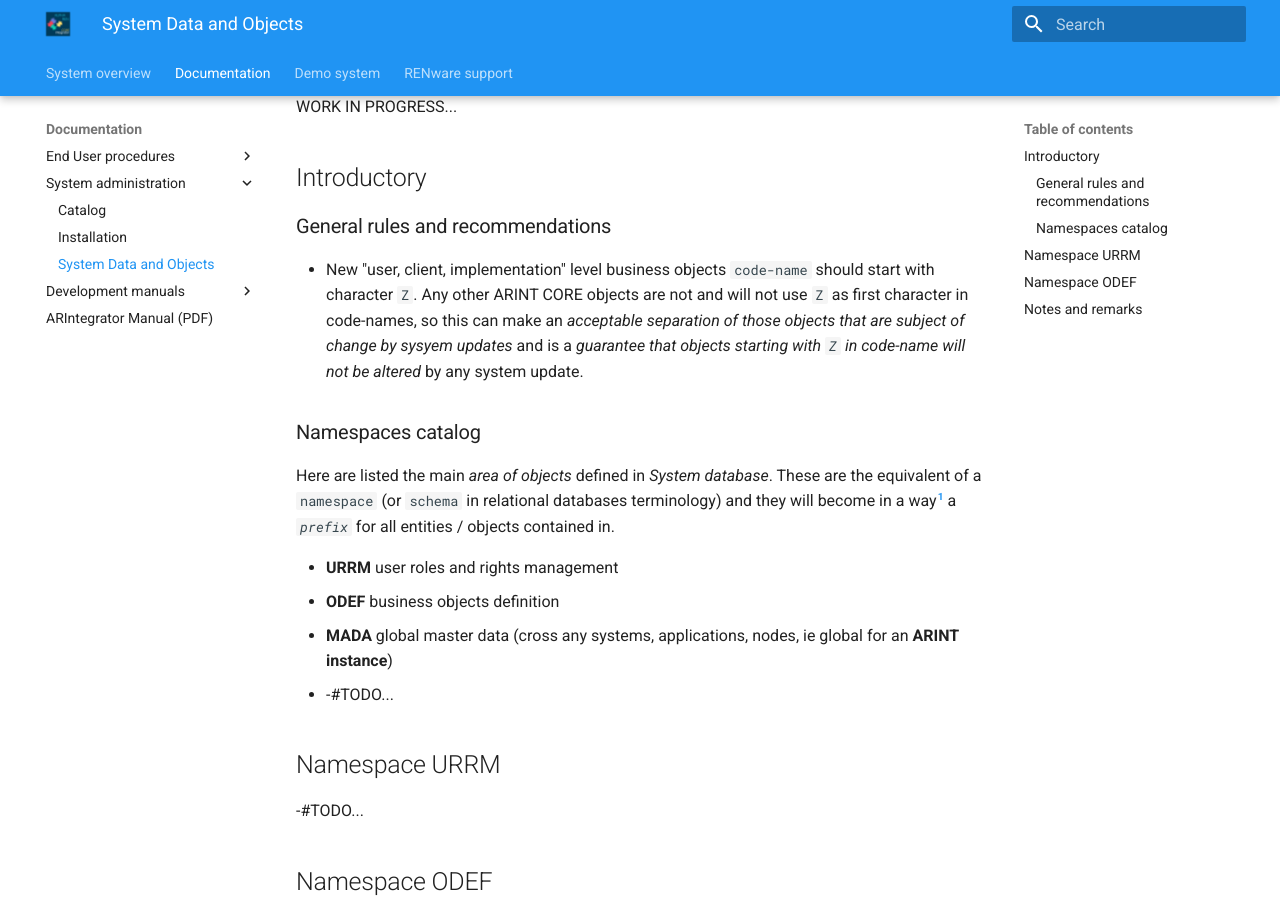
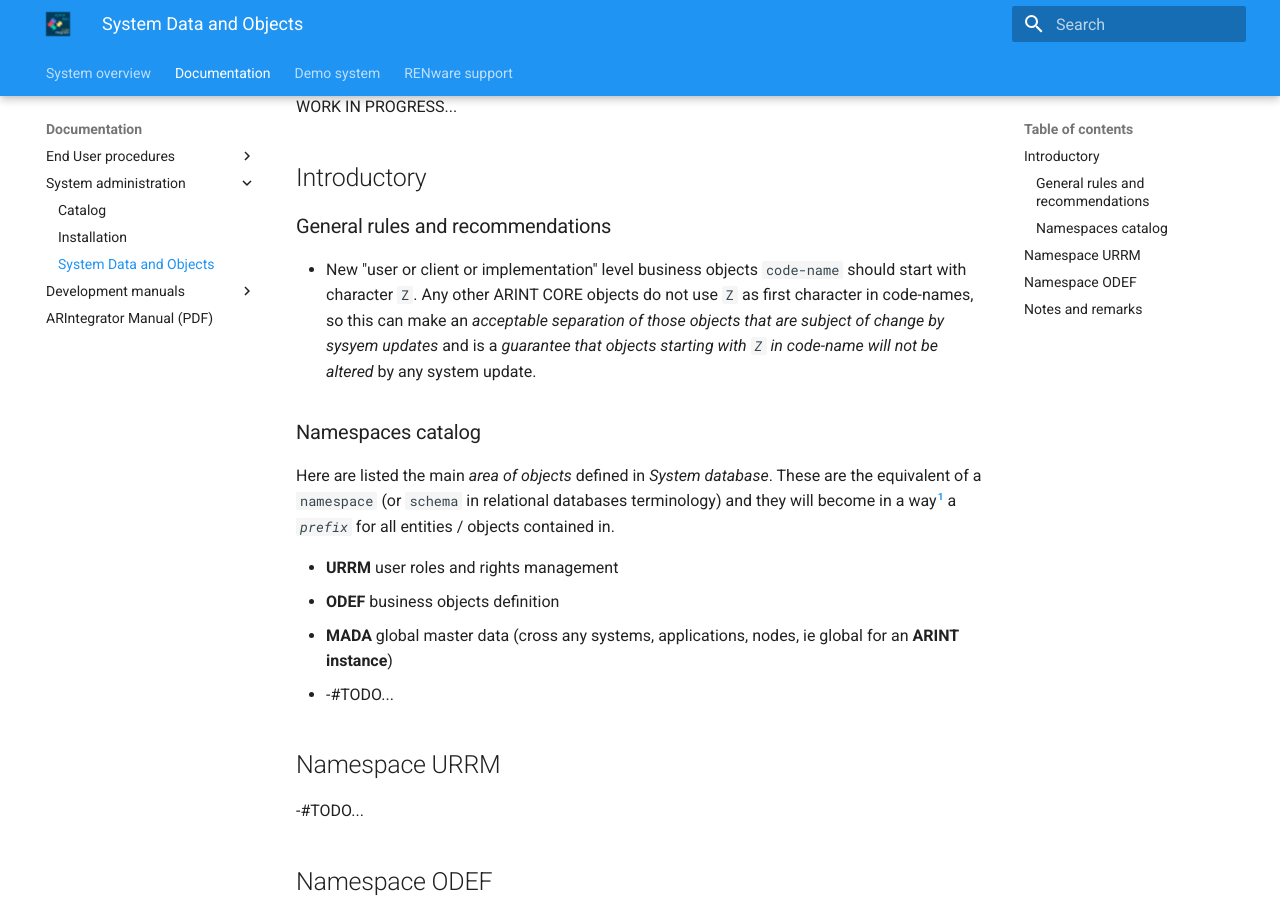
Before and after one commit to petre-renware/arint, an MkDocs documentation site: the page built from doc_src/810-DSGN/810.03-System_Data_and_Objects.md, in a window 1280 px wide and 900 px high, scrolled down 935 px. Built offline with MkDocs 1.6.1 and Material for MkDocs 9.7.7, drawn with Linux system fonts in a browser that asks for light colours.

Commit message:
Update 810.03-System_Data_and_Objects.md

```diff
--- a/doc_src/810-DSGN/810.03-System_Data_and_Objects.md
+++ b/doc_src/810-DSGN/810.03-System_Data_and_Objects.md
@@ -20,7 +20,7 @@ WORK IN PROGRESS...
 
 ### General rules and recommendations
 
-* New "user, client, implementation" level business objects `code-name` should start with character `Z`. Any other ARINT CORE objects are not and will not use `Z` as first character in code-names, so this can make an *acceptable separation of those objects that are subject of change by sysyem updates* and is a *guarantee that objects starting with `Z` in code-name will not be altered* by any system update.
+* New "user or client or implementation" level business objects `code-name` should start with character `Z`. Any other ARINT CORE objects do not use `Z` as first character in code-names, so this can make an *acceptable separation of those objects that are subject of change by sysyem updates* and is a *guarantee that objects starting with `Z` in code-name will not be altered* by any system update.
 
 
 
```
